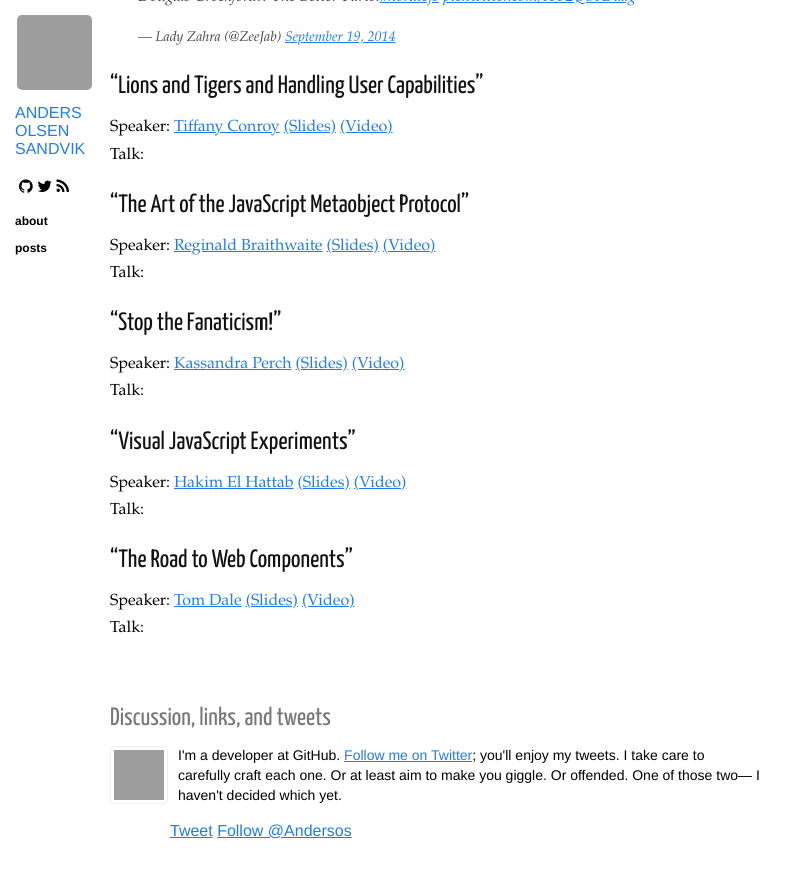
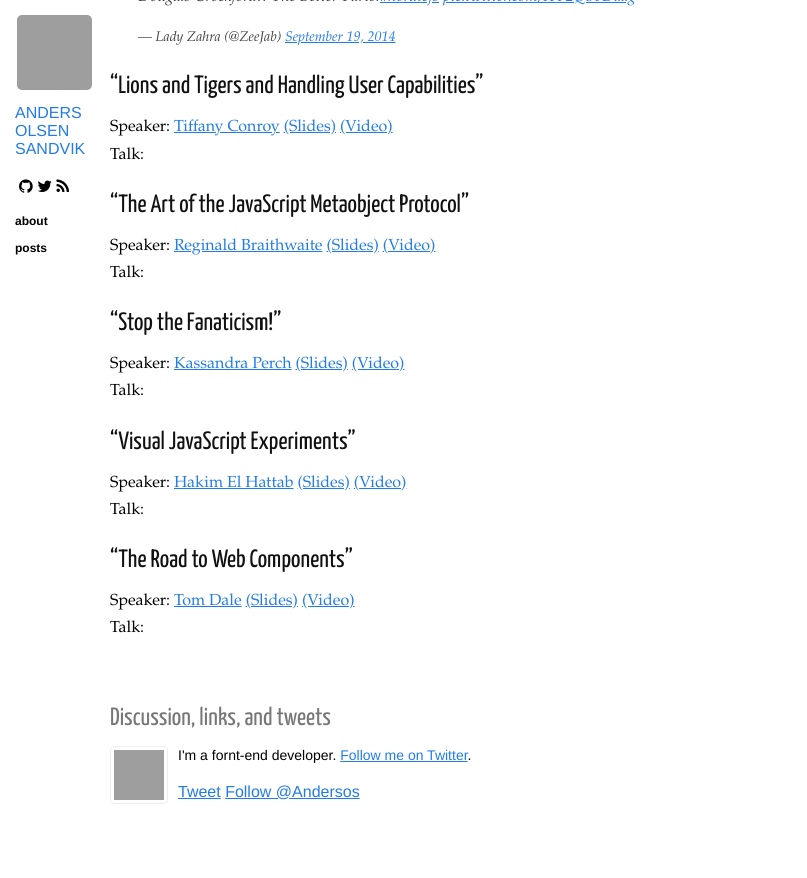
Before and after one commit to Andersos/andersos.net, a Jekyll site: the page built from _posts/2014-09-19-NordicJS-2014.markdown, in a window 1280 px wide and 900 px high, scrolled down 5611 px, cut to the strip 0-878 px from the top of the window. Shown: the whole strip, without its empty margins (0-807 px from the left). Built offline with Jekyll 4.4.1, drawn with Linux system fonts in a browser that asks for light colours; nearby versions of some CDN libraries; Markdown is read by kramdown in place of the engine named in the settings; comment, search, counter and statistics services are not loaded; grey boxes are pictures that could not be loaded.

Commit message:
Update bio

```diff
--- a/_layouts/post.html
+++ b/_layouts/post.html
@@ -18,18 +18,16 @@ layout: layout
     <h3>Discussion, links, and tweets</h3>
     <section class="copy">
       <a href="https://twitter.com/{{ site.twitter }}" target="_blank">
-        <img src="{{ site.github.owner_gravatar_url }}?s=142" height="50" width="50" />
+        <img src="{{ site.gravatar_url }}?s=142" height="50" width="50" />
       </a>
 
       <p>
-        I'm a developer at GitHub. <a href="https://twitter.com/{{ site.twitter }}" target="_blank">Follow me on Twitter</a>;
-        you'll enjoy my tweets. I take care to carefully craft each one. Or at least aim to make
-        you giggle. Or offended. One of those two&mdash; I haven't decided which yet.
+        I'm a fornt-end developer. <a href="https://twitter.com/{{ site.twitter }}" target="_blank">Follow me on Twitter</a>.
       </p>
 
       <a href="http://twitter.com/share" class="twitter-share-button" data-count="none" data-via="{{ site.twitter }}">Tweet</a>
       <a href="http://twitter.com/{{ site.twitter }}" class="twitter-follow-button" data-show-count="false">Follow @{{ site.twitter }}</a>
-      <script src="http://platform.twitter.com/widgets.js" type="text/javascript"></script>
+      <script async src="//platform.twitter.com/widgets.js" charset="utf-8"></script>
     </section>
   </section>
 </section>
--- a/_posts/2014-09-19-NordicJS-2014.markdown
+++ b/_posts/2014-09-19-NordicJS-2014.markdown
@@ -187,5 +187,3 @@ Speaker: [Tom Dale](https://twitter.com/tomdale)
 [(Slides)]()
 [(Video)]()
 Talk:
-
-<script async src="//platform.twitter.com/widgets.js" charset="utf-8"></script>
```
